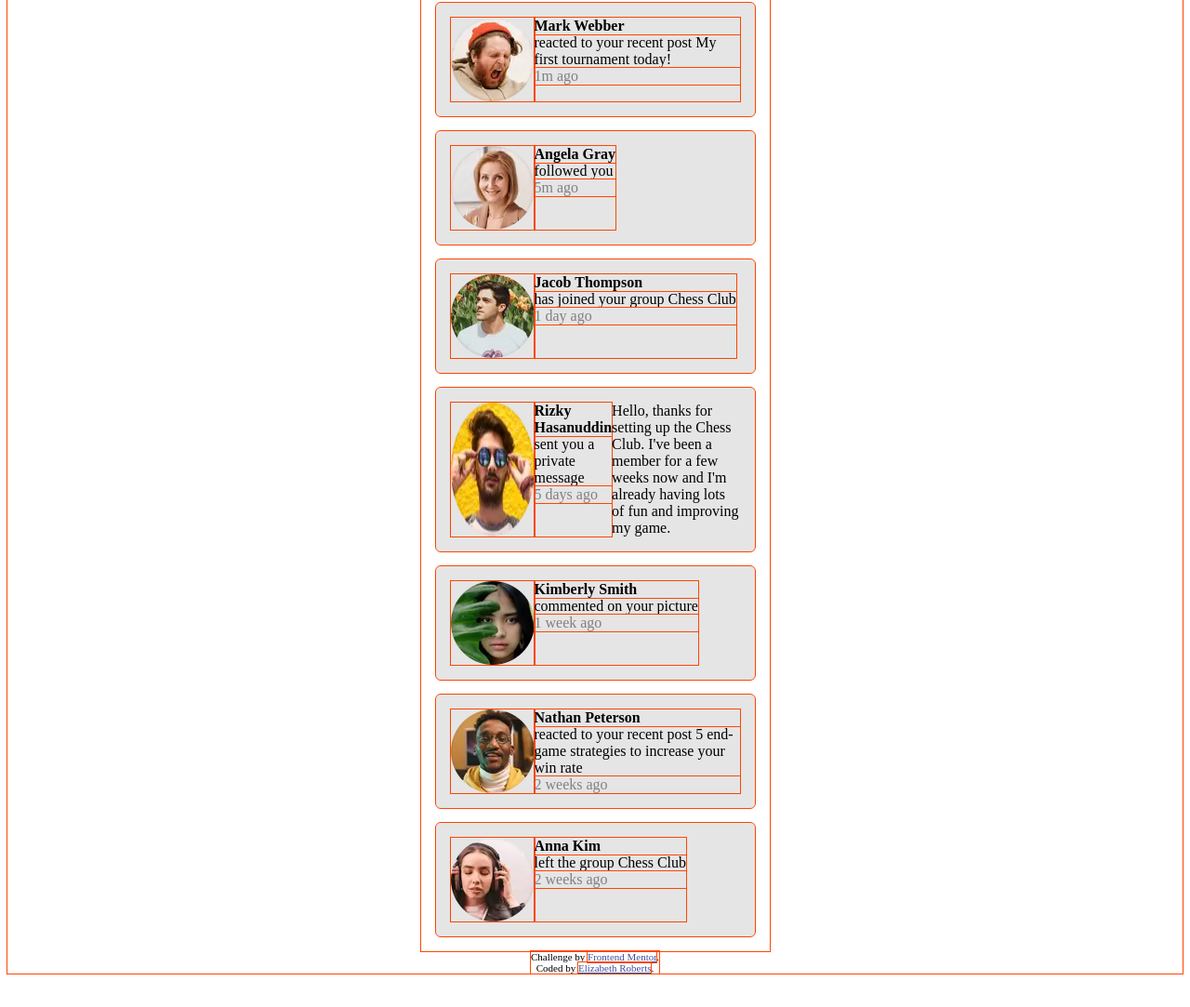
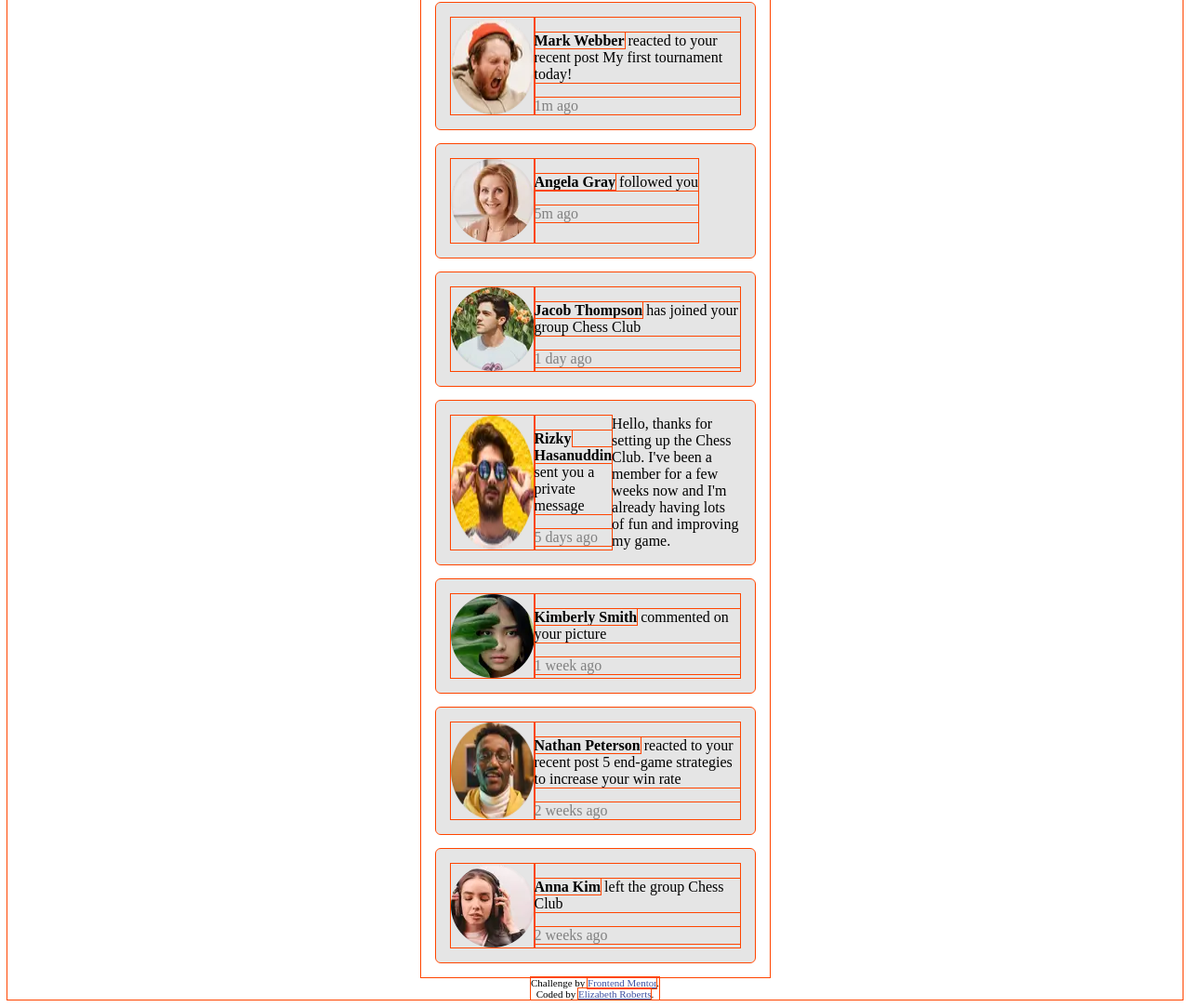
Before and after one commit to er1927/notifications-page, a plain HTML site: page index.html in a window 1280 px wide. Shown: the part 114-1197 px from the top of the page at 93% size. Before the commit the page ends 1169 px from the top, so only its background shows below. Drawn offline with Linux system fonts and the light colour scheme.

Commit message:
Adjusted username and notification body content to appear continuously next to each other.

```diff
--- a/index.html
+++ b/index.html
@@ -76,25 +76,27 @@
   <div class="notification">
     <img src="./assets/images/avatar-mark-webber.webp" />
     <div class="notification-body">
-      <span class="username">Mark Webber</span> reacted to your recent post My first tournament today!
+    <p><span class="username">Mark Webber</span> reacted to your recent post My first tournament today!</p>
       <span class="how-long-ago">1m ago</span>
     </div>
   </div>
   <div class="notification">
     <img src="./assets/images/avatar-angela-gray.webp" />
-    <div class="notification-body"><span class="username">Angela Gray</span> followed you
+    <div class="notification-body">
+      <p><span class="username">Angela Gray</span> followed you</p>
       <span class="how-long-ago">5m ago</span>
     </div>
-
   </div>
   <div class="notification">
     <img src="./assets/images/avatar-jacob-thompson.webp" />
-    <div class="notification-body"><span class="username">Jacob Thompson</span> has joined your group Chess Club
+    <div class="notification-body">
+      <p><span class="username">Jacob Thompson</span> has joined your group Chess Club</p>
       <span class="how-long-ago">1 day ago</span></div>
   </div>
   <div class="notification">
     <img src="./assets/images/avatar-rizky-hasanuddin.webp" />
-    <div class="notification-body"><span class="username">Rizky Hasanuddin</span> sent you a private message
+    <div class="notification-body">
+      <p><span class="username">Rizky Hasanuddin</span> sent you a private message</p>
       <span class="how-long-ago">5 days ago</span></div>
 
   Hello, thanks for setting up the Chess Club. I've been a member for a few weeks now and
@@ -102,19 +104,22 @@
   </div>
   <div class="notification">
     <img src="./assets/images/avatar-kimberly-smith.webp" />
-    <div class="notification-body"><span class="username">Kimberly Smith</span> commented on your picture
+    <div class="notification-body">
+      <p><span class="username">Kimberly Smith</span> commented on your picture</p>
       <span class="how-long-ago">1 week ago</span></div>
 
   </div>
   <div class="notification">
     <img src="./assets/images/avatar-nathan-peterson.webp" />
-    <div class="notification-body"><span class="username">Nathan Peterson</span> reacted to your recent post 5 end-game strategies to increase your win rate
+    <div class="notification-body">
+      <p><span class="username">Nathan Peterson</span> reacted to your recent post 5 end-game strategies to increase your win rate</p>
       <span class="how-long-ago">2 weeks ago</span></div>
 
   </div>
   <div class="notification">
     <img src="./assets/images/avatar-anna-kim.webp" />
-    <div class="notification-body"><span class="username">Anna Kim</span> left the group Chess Club
+    <div class="notification-body">
+      <p><span class="username">Anna Kim</span> left the group Chess Club</p>
       <span class="how-long-ago">2 weeks ago</span></div>
 
   </div>
```
